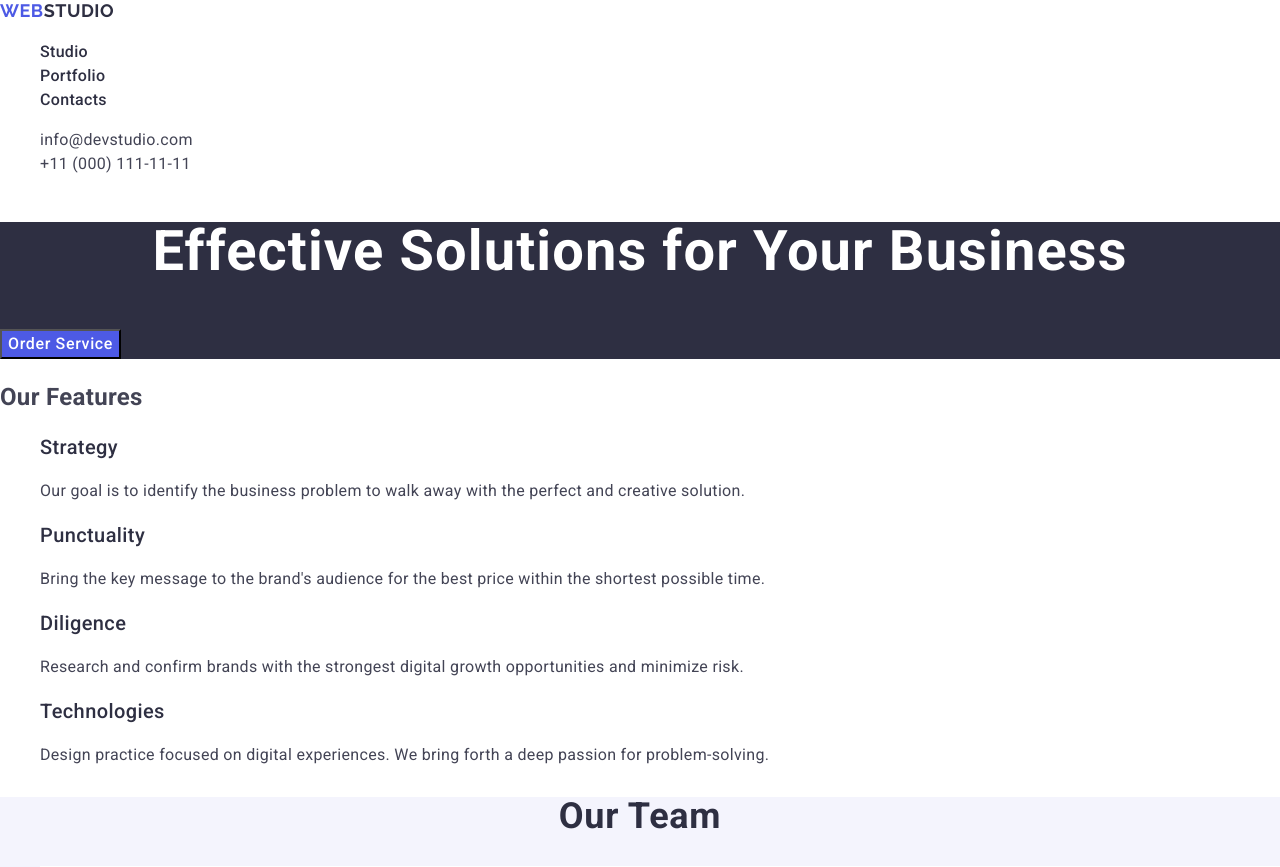
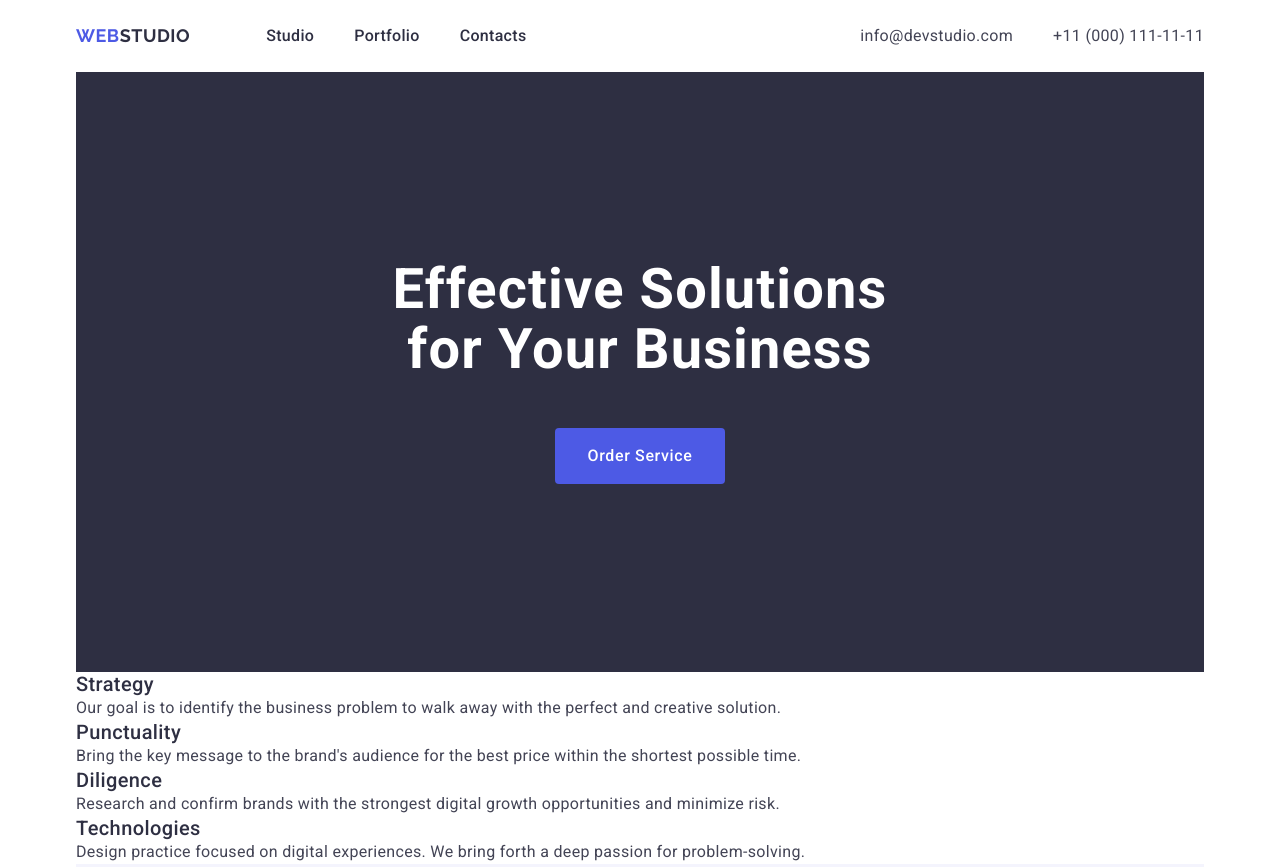
Before and after one commit to VadymHromyk/goit-markup-hw-03, a plain HTML site: page index.html in a window 1280 px wide. Shown: the top 867 px of the page. Drawn offline with nearby package versions, Linux system fonts and the light colour scheme.

Commit message:
add header css

```diff
--- a/css/styles.css
+++ b/css/styles.css
@@ -1,15 +1,30 @@
+h1,
+h2,
+h3,
+h4,
+h5,
+h6,
+p {
+  margin: 0;
+}
+
+ul,
+ol {
+  margin: 0;
+  padding-left: 0;
+  list-style: none;
+}
+
+img {
+  display: block;
+}
+
 a,
 a:visited,
 a:hover,
 a:active {
   text-decoration: none;
   color: inherit;
-}
-
-ul,
-ol,
-li {
-  list-style: none;
 }
 
 body {
@@ -21,6 +36,20 @@ body {
   letter-spacing: 0.02em;
 }
 
+.container {
+  max-width: 1128px;
+  padding-left: 0;
+  padding-right: 0;
+  margin-left: auto;
+  margin-right: auto;
+}
+
+.header-section {
+  display: flex;
+  align-items: center;
+  height: 72px;
+}
+
 .logo {
   font-family: "Raleway", sans-serif;
   text-transform: uppercase;
@@ -28,6 +57,7 @@ body {
   font-weight: 700;
   letter-spacing: 0.03em;
   line-height: 1.17;
+  margin-right: 76px;
 }
 
 .logo-first-word {
@@ -36,6 +66,11 @@ body {
 
 header .logo-second-word {
   color: #2e2f42;
+}
+
+.nav-items {
+  display: flex;
+  gap: 40px;
 }
 
 .nav-items a {
@@ -47,6 +82,15 @@ header .logo-second-word {
 .nav-items a:hover,
 .nav-items a:focus {
   color: #404bbf;
+}
+
+.address-section {
+  margin-left: auto;
+}
+
+.address-list {
+  display: flex;
+  gap: 40px;
 }
 
 .address-list a {
@@ -62,15 +106,23 @@ header .logo-second-word {
 
 .hero-section {
   background-color: #2e2f42;
+  height: 600px;
+  padding-top: 188px;
+  display: flex;
+  flex-direction: column;
+  align-items: center;
 }
 
-.hero-section button {
+.hero-button {
   font-weight: 500;
   color: #ffffff;
   background-color: #4d5ae5;
   cursor: pointer;
   letter-spacing: 0.04em;
   line-height: 1.5;
+  padding: 16px 32px;
+  border: none;
+  border-radius: 4px;
 }
 
 .hero-section button:hover,
@@ -84,6 +136,21 @@ header .logo-second-word {
   text-align: center;
   line-height: 1.07;
   letter-spacing: 0.02em;
+  max-width: 496px;
+  padding-bottom: 48px;
+}
+
+.visually-hidden {
+  position: absolute;
+  width: 1px;
+  height: 1px;
+  margin: -1px;
+  border: 0;
+  padding: 0;
+  white-space: nowrap;
+  clip-path: inset(100%);
+  clip: rect(0 0 0 0);
+  overflow: hidden;
 }
 
 .section-title {
--- a/index.html
+++ b/index.html
@@ -21,7 +21,8 @@
   </head>
 
   <body>
-    <header>
+    <div class="container">
+      <header class="header-section">
         <a href="./index.html" class="logo"
           ><span class="logo-first-word">WEB</span
           ><span class="logo-second-word">STUDIO</span></a
@@ -33,28 +34,32 @@
             <li><a href="#">Contacts</a></li>
           </ul>
         </nav>
-      <address>
+        <address class="address-section">
           <ul class="address-list">
             <li><a href="mailto:info@devstudio.com">info@devstudio.com</a></li>
             <li><a href="tel:+110001111111">+11 (000) 111-11-11</a></li>
           </ul>
         </address>
       </header>
+    </div>
 
     <main>
+      <div class="container">
         <section class="hero-section">
           <h1 class="main-title">Effective Solutions for Your Business</h1>
-        <button type="button">Order Service</button>
+          <button type="button" class="hero-button">Order Service</button>
         </section>
+      </div>
 
+      <div class="container">
         <section>
-        <h2>Our Features</h2>
+          <h2 class="visually-hidden">Our Features</h2>
           <ul>
             <li>
               <h3 class="card-title">Strategy</h3>
               <p>
-              Our goal is to identify the business problem to walk away with the
-              perfect and creative solution.
+                Our goal is to identify the business problem to walk away with
+                the perfect and creative solution.
               </p>
             </li>
             <li>
@@ -80,7 +85,9 @@
             </li>
           </ul>
         </section>
+      </div>
 
+      <div class="container">
         <section class="ourteam-section">
           <h2 class="section-title">Our Team</h2>
           <ul>
@@ -94,7 +101,11 @@
               <p>Product Designer</p>
             </li>
             <li class="ourteam-card">
-            <img src="./images/TomFord.jpg" width="264" alt="photo Tom Ford" />
+              <img
+                src="./images/TomFord.jpg"
+                width="264"
+                alt="photo Tom Ford"
+              />
               <h3 class="card-title">Tom Ford</h3>
               <p>Frontend Developer</p>
             </li>
@@ -118,12 +129,18 @@
             </li>
           </ul>
         </section>
+      </div>
 
+      <div class="container">
         <section>
           <h2 class="section-title">Our Portfolio</h2>
           <ul>
             <li>
-            <img src="./images/banking-app.jpg" width="360" alt="Banking app" />
+              <img
+                src="./images/banking-app.jpg"
+                width="360"
+                alt="Banking app"
+              />
               <h3 class="card-title">Banking App</h3>
               <p>App</p>
             </li>
@@ -174,17 +191,20 @@
             </li>
           </ul>
         </section>
+      </div>
     </main>
 
+    <div class="container">
       <footer class="footer-section">
         <a href="./index.html" class="logo"
           ><span class="logo-first-word">WEB</span
           ><span class="logo-second-word">STUDIO</span></a
         >
         <p>
-        Increase the flow of customers and sales for your business with digital
-        marketing & growth solutions.
+          Increase the flow of customers and sales for your business with
+          digital marketing & growth solutions.
         </p>
       </footer>
+    </div>
   </body>
 </html>
```
Lines whose indentation alone changed are shown as unchanged.
